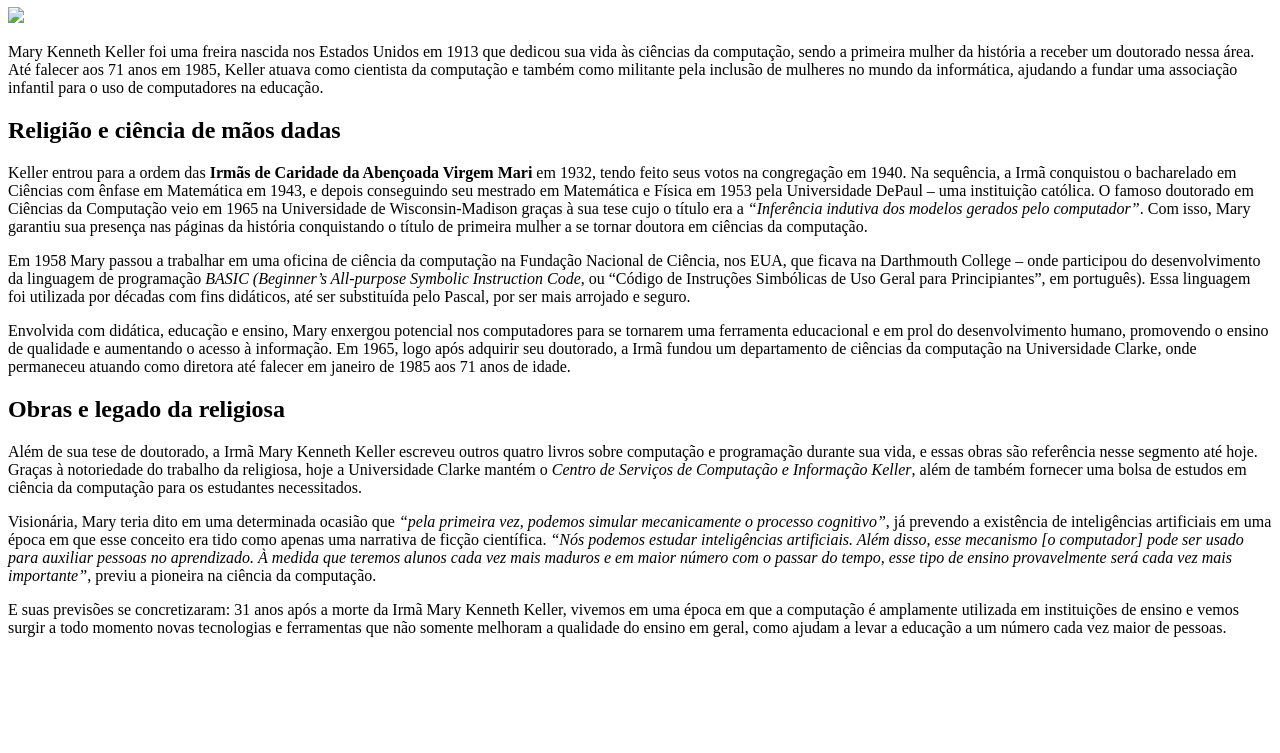
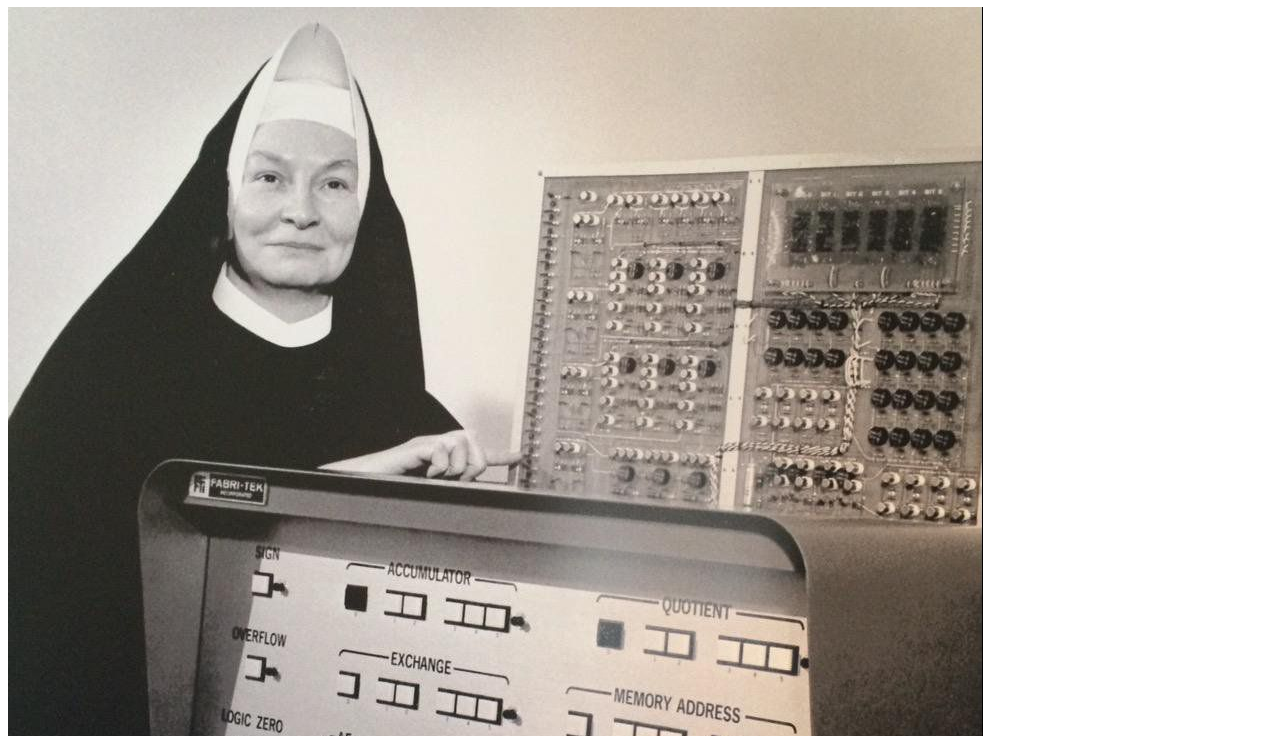
Before and after one commit to airenata/exe_1, a plain HTML site: page exe_3/irma.html in a window 1280 px wide. Shown: the part 197-950 px from the top of the page. Before the commit the page ends 850 px from the top, so only its background shows below. Drawn offline with Linux system fonts and the light colour scheme.

Commit message:
Update irma.html

```diff
--- a/exe_3/irma.html
+++ b/exe_3/irma.html
@@ -15,7 +15,7 @@
 
 	<h1>Irmã Mary Kenneth Keller</h1>
 
-	<img src="irma.jpg">
+	<img src="img/irma.jpg">
 
 	<p>
 		Mary Kenneth Keller foi uma freira nascida nos Estados Unidos em 1913 que dedicou sua vida às ciências da computação, sendo a primeira mulher da história a receber um doutorado nessa área. Até falecer aos 71 anos em 1985, Keller atuava como cientista da computação e também como militante pela inclusão de mulheres no mundo da informática, ajudando a fundar uma associação infantil para o uso de computadores na educação.
```
